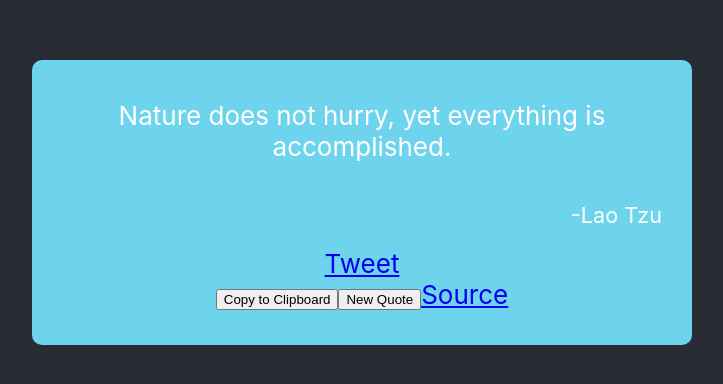
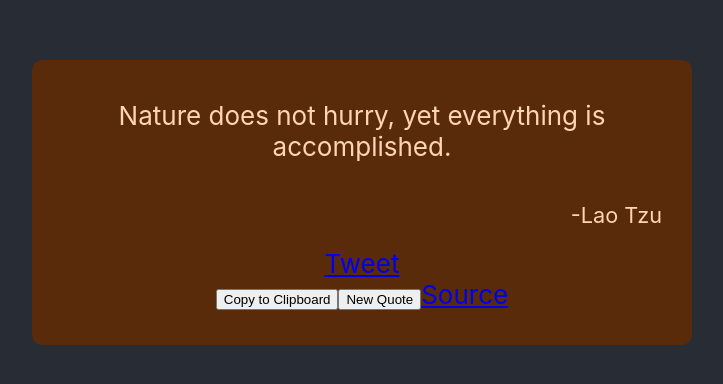
Before and after one commit to danzel-py/Random-Quote-Machine, a React (Create React App) app: page / in a window 1280 px wide. Shown: the part 198-582 px from the top of the page, without its empty margins (278-1001 px from the left). Built offline with nearby package versions, Linux system fonts and the light colour scheme.

Commit message:
Added Color (randomized each time quotes generated))
Generates random dark color for background alongside random quotes. Text color is always some RGB-points brighter than the background.

```diff
--- a/src/App.css
+++ b/src/App.css
@@ -44,7 +44,7 @@
   max-width: 600px;
   border-radius: 10px;
   height: auto;
-  border-color: white;
+  color: white;
 
 }
 
--- a/src/App.js
+++ b/src/App.js
@@ -22,7 +22,6 @@ class QuoteBox extends React.Component {
       author: '',
     }
     this.generateQuotes = this.generateQuotes.bind(this)
-    this.generateQuotes()
   }
 
   generateQuotes(){
@@ -32,6 +31,11 @@ class QuoteBox extends React.Component {
       author: quotesList[x].author,
       copied: false
     })
+    let r = Math.floor((Math.random())*100)+10
+    let g = Math.floor((Math.random())*100)+10
+    let b = Math.floor((Math.random())*100)+10
+    document.getElementById("quote-box-container").style.backgroundColor = "rgb("+r+","+g+","+b+")";
+    document.getElementById("quote-box-container").style.color = `rgb(${r + 170},${g + 170},${b + 170})`; //String Template is Cool
   }
 
   componentDidMount(){
@@ -49,7 +53,9 @@ class QuoteBox extends React.Component {
         </div>
         <div id="buttons-container">
           <TwitShare {...this.state}/>
-          <button onClick={() => {navigator.clipboard.writeText(this.state.quote+" -"+this.state.author); this.setState({copied:true})}}>
+          <button onClick={() => {navigator.clipboard.writeText(this.state.quote+" -"+this.state.author);
+           this.setState({copied:true});
+           }}>
             Copy to Clipboard
           </button>
           {this.state.copied &&
```
